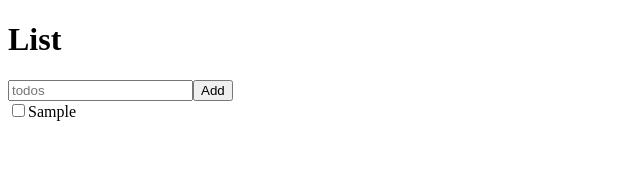
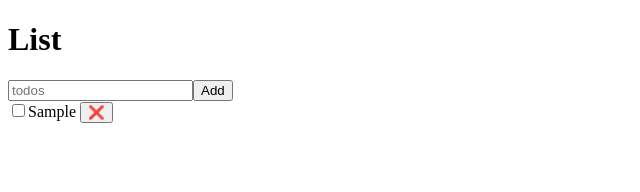
Before and after one commit to Jangkyoungwoo/TodoList-ReactJs, a React (Create React App) app: page / in a window 1280 px wide. Both pictures are taken after typing "Sample" into the empty fields and a click on the button "Add". Shown: the top 192 px of the page, without its empty margins (0-640 px from the left). Built offline with nearby package versions, Linux system fonts and the light colour scheme.

Commit message:
todo 삭제 기능 추가

```diff
--- a/src/App.js
+++ b/src/App.js
@@ -22,6 +22,7 @@ function App() {
         {
           id: Date.now(),
           text,
+          isChecked: false
         }
       ]);
       toDoAry.push(
@@ -30,6 +31,7 @@ function App() {
           {
             id: Date.now(),
             text,
+            isChecked: false,
           }
         ]
       );
@@ -42,12 +44,19 @@ function App() {
     setText("");
   };
 
+  const handleDelete = (id) => {
+    toDoAry = todos.filter((todo) => todo.id !== id);
+    console.log(id);
+    setTodos(toDoAry);
+    todoStorage();
+  }
+
   return (
     <div className="App">
       <h1>List</h1>
       <input onChange={handleChangeText} value={text} typeof='text' placeholder='todos'></input>
       <button onClick={handleSetTodos}>Add</button>
-      <Context todos={todos} />
+      <Context todos={todos} onDelete={handleDelete} />
     </div>
   );
 }
--- a/src/Context.js
+++ b/src/Context.js
@@ -1,17 +1,18 @@
-function Todo({ todo: { id, text } }) {
+function Todo({ todo: { id, text, isChecked }, onDelete }) {
   return (
     <div>
-      <input type='checkbox'></input>
-      <span>{text}</span>
+      <input type='checkbox' checked={isChecked}></input>
+      <span>{text}  </span>
+      <button onClick={() => onDelete(id)}>❌</button>
     </div>
   );
 }
 
-function Context({ todos }) {
+function Context({ todos, onDelete }) {
   return (
     <div>
       {todos.map((todo) => (
-        <Todo todo={todo} key={todo.id} />
+        <Todo todo={todo} key={todo.id} onDelete={onDelete} />
       ))}
     </div>
   );
```
